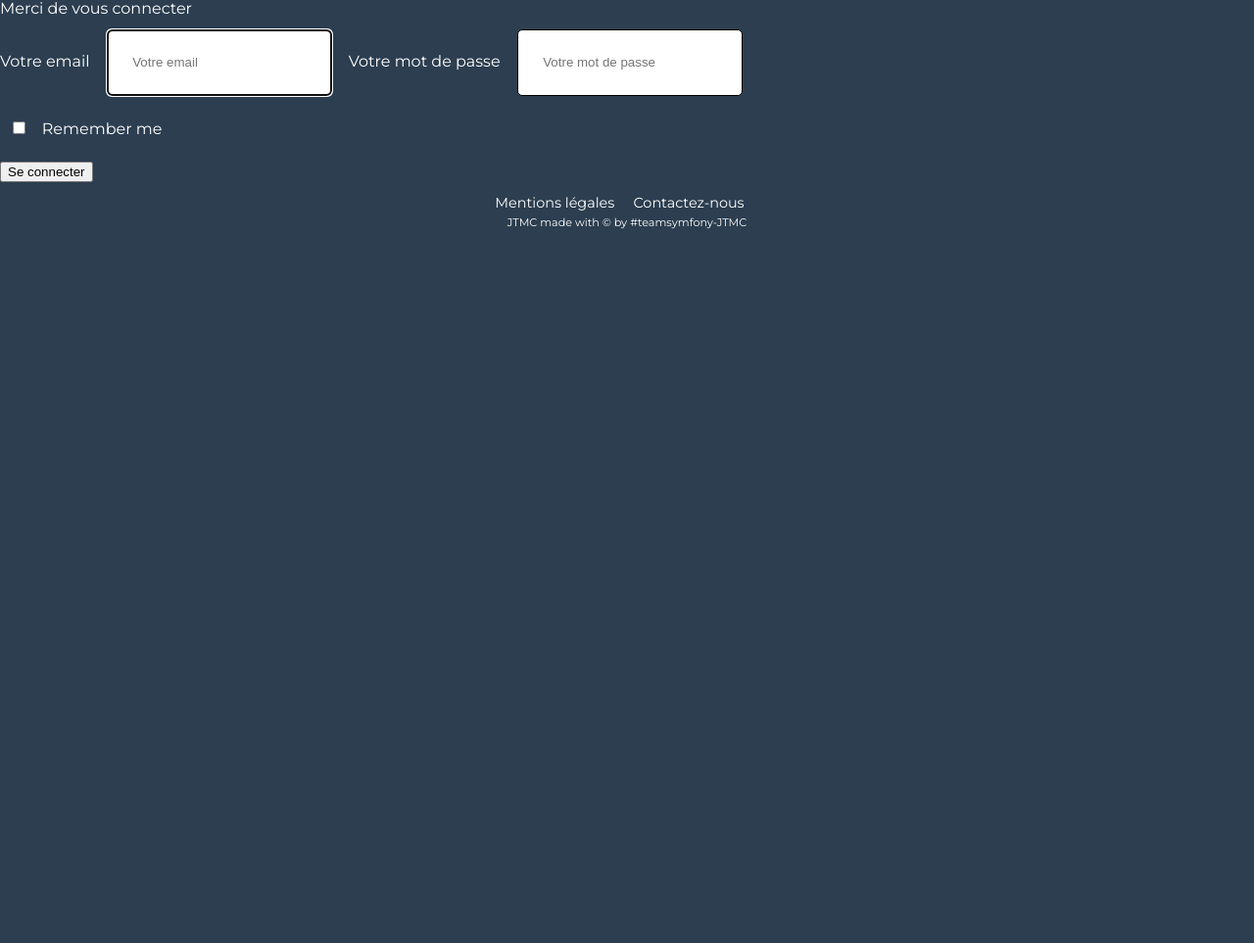
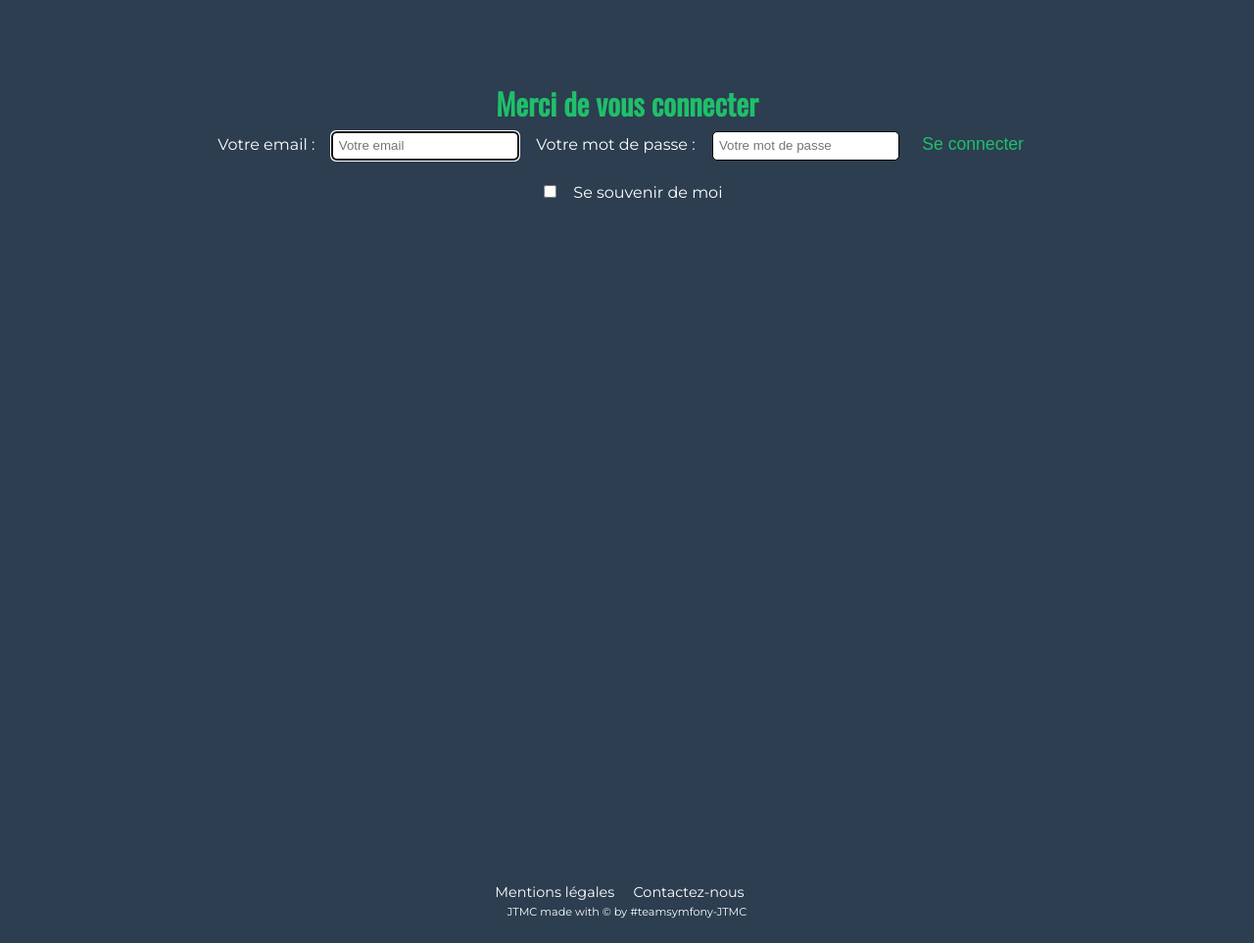
Before and after one commit to laurasullyalexandrine/JTMC, a Symfony app: template templates/security/login.html.twig in a window 1280 px wide. Shown: the part 149-1112 px from the top of the page at 98% size. Before the commit the page ends 383 px from the top, so only its background shows below. Run offline with Twig, Linux system fonts and the light colour scheme; the template is opened without the code that fills it, so the values that code supplies are empty; some libraries are stand-ins or nearby versions.

Commit message:
add css in page account and modification in storeType

```diff
--- a/public/css/style.css
+++ b/public/css/style.css
@@ -3,7 +3,7 @@ body
     color: #fff;
     background-color: #2c3e50;
 }
-/* ----- Top navigation ----- */
+/* --------------- Haeder navigation ---------------*/
 
 .logo
 {
@@ -107,7 +107,7 @@ padding-bottom: 3px;
 text-decoration: none;
 }
 
-/* ----- Responsive button -----*/
+/* --------------- Button responsive ---------------*/
 
 .toggle_btn
 {
@@ -145,7 +145,7 @@ text-decoration: none;
     transition-duration: 0.5s;
 }
 
-/* ----- Left search -----*/
+/* --------------- Left menu ---------------*/
 
 .submit
 {
@@ -209,7 +209,7 @@ input
 }
 
 
-/* ----- Mentions legals -----*/
+/* --------------- Legals mentions ---------------*/
 
 .space
 {
@@ -261,7 +261,7 @@ input
 
 
 
-/* ----- Stores informations -----*/
+/* --------------- Store _ Acccount---------------*/
 
 .container-store
 {
@@ -342,17 +342,101 @@ input
     padding: 0.5em;
 }
 
-tr
+
+.container-register-store-head
 {
-    font-size: 0.8em;
+   text-align: center;
+
 }
 
-/* ----- Acccount -----*/
+
+.register-store-paraph
+{
+    padding: 1%;
+    font-size: 1.1em;
+}
+
+.container-register-store
+{
+    margin-top: 1%;
+    margin-left: 5%;
+}
+
+.title-register-store
+{
+    color: #20bf6b;
+    font-size: 1.9em;
+    font-weight: 700;
+    font-family: 'Oswald', sans-serif;
+}
+
+.content-one,
+.content-two,
+.content-three
+{
+    display: flex;
+    justify-content: center;
+}
+
+.form-register-store-content-one,
+.form-register-store-content-two
+{
+    width: 31%;
+    margin: 2%;
+}
+
+.form-register-store-content
+{
+    width: 31%;
+    margin: 2%;
+    display: flex;
+}
+
+
+.foo-form-bold,
+.foo-form
+{
+    font-weight: bold;
+}
+
+.foo_widget
+{
+    padding: 2%;
+}
+
+.foo_description
+{
+    width: 300px;
+    height: 50px;
+}
+
+.form-error
+{
+    color: #ff0000;
+}
+
+.foo-form
+{
+    color: #4cd137;
+}
+
+.submit-register-store
+{
+    border: 0;
+    padding: 0.5%;
+    color: #fff;
+    cursor: pointer;
+    font-size: 1.1em;
+    border-radius: 5px;
+    background-color: #20bf6b;
+}
 
 .container-account
 {
-    margin-top: 3%;
+    height: 100vh;
+    margin-top: 7%;
     text-align: center;
+
 }
 
 .title-account
@@ -368,6 +452,7 @@ tr
 {
     color: white;
     font-weight: bolder;
+    text-transform: uppercase;
 }
 
 .link-account
@@ -423,11 +508,10 @@ a.link-account:hover
     font-weight: bolder;
 }
 
-
 .card-link-account
 {
 
-    color: white;
+    color: #fff;
     font-size: 0.9em;
     text-decoration: none;
 }
@@ -440,7 +524,7 @@ a.card-link-account:hover
 .nav-account-link
 {
     font-size: 0.8em;
-    color: white;
+    color: #fff;
     margin-left: 30px;
     text-decoration: none;
 }
@@ -450,12 +534,40 @@ a.nav-account-link:hover
     color: #20bf6b;
 }
 
-/* ----- footer link -----*/
+.nav-account-here
+{
+    font-weight: bold;
+    color: #20bf6b;
+    text-decoration: none;
+}
+
+a.nav-account-here:hover
+{
+    color: #fff;
+}
+
+input
+{
+    padding: 0.5%;
+}
+
+.submit-log
+{
+    left: 50px;
+    border: 0;
+    cursor: pointer;
+    color: #20bf6b;
+    background: none;
+    font-size: 1.1em;
+    padding-right: 1%;
+}
+
+/* --------------- Footer ---------------*/
 
 .footer-nav
 {
     width: 100%;
-    height: 100px;
+    height: 60px;
     padding-top: 1%;
     text-align: center;
     background-color: #2c3e50;
@@ -485,7 +597,31 @@ a.menu-search-link:hover
     padding-top: 0.5%;
 }
 
-/* ----- Common navigation -----*/
+
+/* --------------- Map ---------------*/
+
+#map
+{
+    width: 100%;
+    height: 100%;
+    box-shadow: 0px 4px 4px #1c1a19;
+}
+
+.popup-title
+{
+    color:#2c3e50;
+    font-size: 1.1em;
+    font-weight: bold;
+    text-align: center;
+}
+
+.popup-link
+{
+    color: black;
+    text-decoration: none;
+}
+
+/* --------------- Nav common ---------------*/
 
 .button-back
 {
@@ -547,32 +683,9 @@ td
     box-shadow: 0px 0px 4px #1c1a19;
 }
 
-/* ----- Map -----*/
-
-#map
-{
-    width: 100%;
-    height: 100%;
-    box-shadow: 0px 4px 4px #1c1a19;
-}
-
-.popup-title
-{
-    color:#2c3e50;
-    font-size: 1.1em;
-    font-weight: bold;
-    text-align: center;
-}
-
-.popup-link
-{
-    color: black;
-    text-decoration: none;
-
-}
 
 
-/* ----- @media queries -----*/
+/* --------------- @media queries ---------------*/
 
 @media (max-width: 1200px)
 {
--- a/templates/account/store.html.twig
+++ b/templates/account/store.html.twig
@@ -12,7 +12,7 @@
 
 
     {% if app.user.stores|length == 0 %}
-     <p class="paraph-account">Vous n'avez pas encore ajouté de commerce dans votre compte. Veuillez <a href="{{ path('account_store_add')}}">cliquer ici</a></p>
+     <p class="paraph-account">Vous n'avez pas encore ajouté de commerce dans votre compte. Veuillez <a class="nav-account-here" href="{{ path('account_store_add')}}">cliquer ici</a></p>
     {% else %}
 
     <div class="container-card">
--- a/templates/security/login.html.twig
+++ b/templates/security/login.html.twig
@@ -7,23 +7,25 @@
     {% if error %}
         <div class="alert alert-danger">{{ error.messageKey|trans(error.messageData, 'security') }}</div>
     {% endif %}
+<div class="container-account">
+    <h1 class="title-account">Merci de vous connecter</h1>
+    <label for="inputEmail">Votre email : </label>
+    <input type="email" value="{{ last_username }}" name="email" id="inputEmail" class="form-control" placeholder="Votre email" required autofocus>
 
-    <h1 class="h3 mb-3 font-weight-normal">Merci de vous connecter</h1>
-    <label for="inputEmail">Votre email</label>
-    <input type="email" value="{{ last_username }}" name="email" id="inputEmail" class="form-control" placeholder="Votre email" required autofocus>
-    <label for="inputPassword">Votre mot de passe</label>
+    <label for="inputPassword">Votre mot de passe : </label>
     <input type="password" name="password" id="inputPassword" class="form-control" placeholder="Votre mot de passe" required>
-
+    <button class="submit-log" type="submit">
+        Se connecter
+    </button>
     <input type="hidden" name="_csrf_token"
            value="{{ csrf_token('authenticate') }}">
         <div class="checkbox mb-3">
             <label>
-                <input type="checkbox" name="_remember_me"> Remember me
+                <input type="checkbox" name="_remember_me"> Se souvenir de moi
             </label>
         </div>
     <br>
-    <button class="btn btn-lg btn-primary" type="submit">
-        Se connecter
-    </button>
+
 </form>
+</div>
 {% endblock %}
```
Also changed, not shown: src/Form/StoreType.php (+25 -16 lines), templates/account/store_add.html.twig (+50 -5 lines), templates/register/index.html.twig (+12 -2 lines), public/uploads/store-603934f7e2059.jpg (added), public/uploads/store-60393796524c7.jpg (added), public/uploads/store-603937a662958.jpg (added), public/uploads/store-603a31d030209.jpg (added), public/uploads/store-603a345a16e3a.jpg (added), 2 other files.
